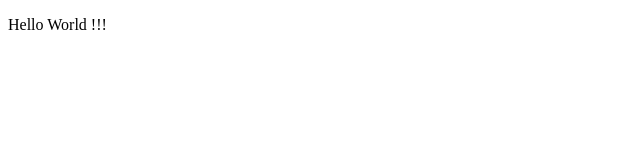
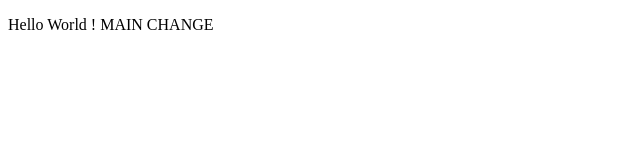
Before and after one commit to lukinfo/testing-repository-gh, a plain HTML site: page index.html in a window 1280 px wide. Shown: the whole page, without its empty margins (0-640 px from the left). Drawn offline with Linux system fonts and the light colour scheme.

Commit message:
Change file index.html

```diff
--- a/index.html
+++ b/index.html
@@ -5,6 +5,6 @@
         <title>Hello</title>
     </head>
     <body>
-        <p>Hello World !!!</p>
+        <p>Hello World ! MAIN CHANGE</p>
     </body>
 </html>
```
